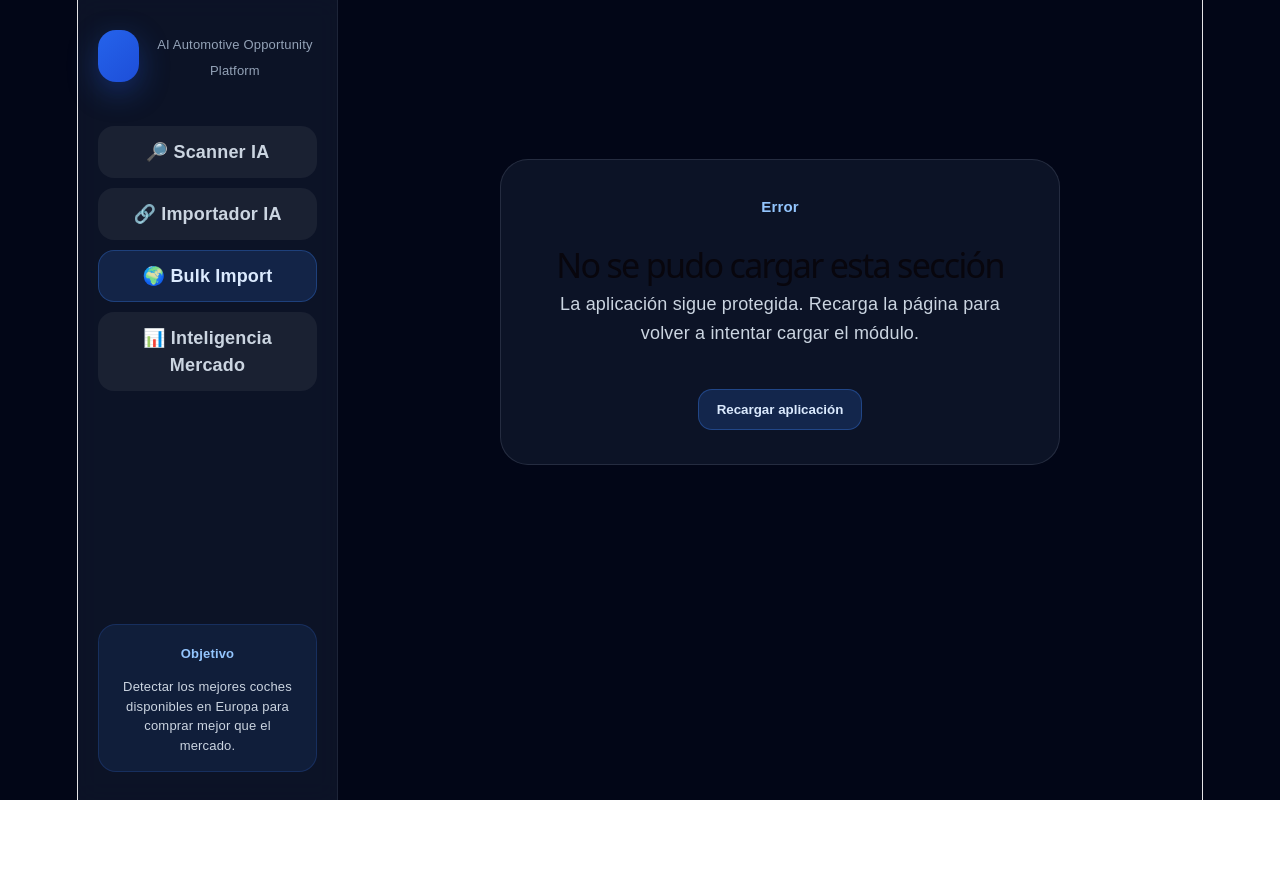
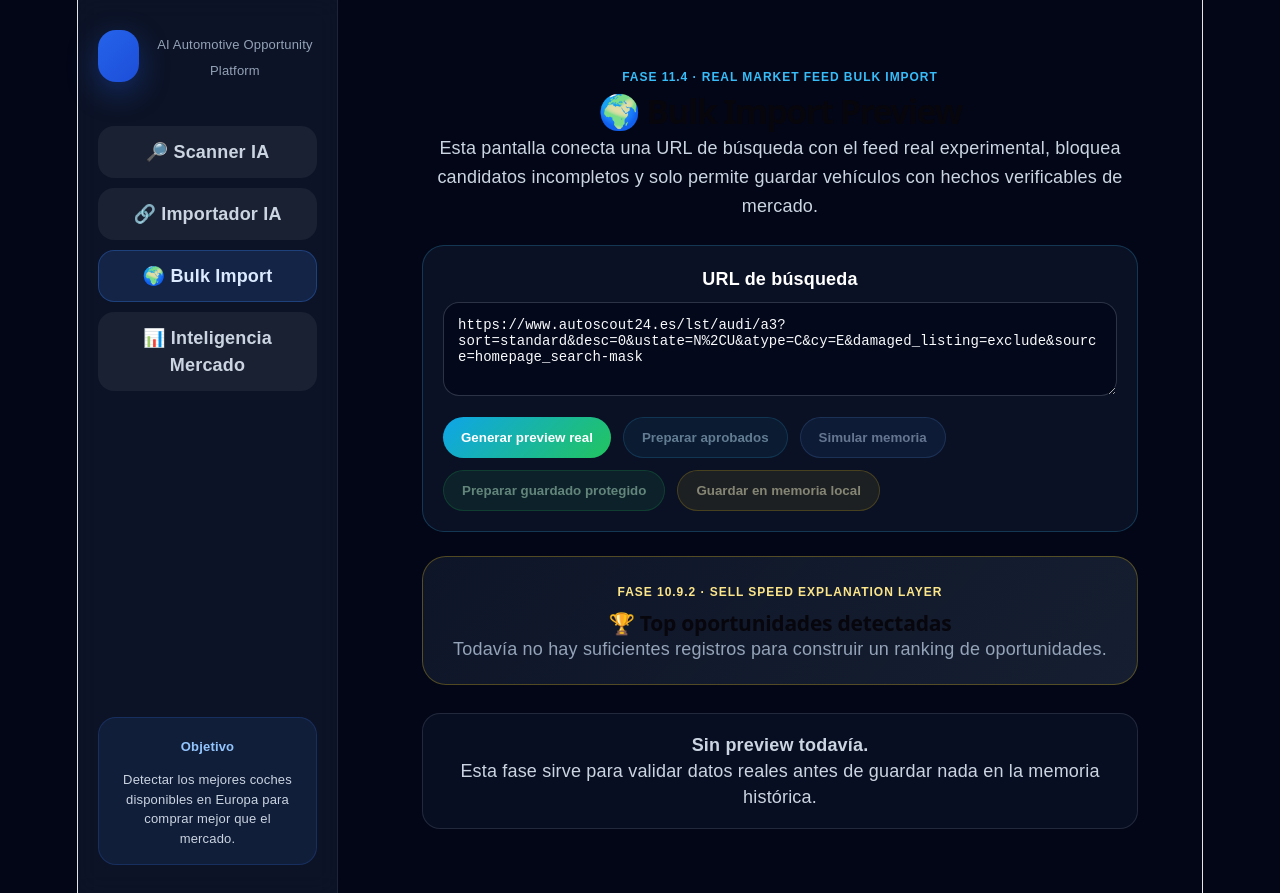
Before and after one commit to inviertetodo-hue/coches-saas-, a React (Vite) app: page /bulk-import in a window 1280 px wide. Before the commit the page ends 800 px from the top, so only its background shows below. Built offline with nearby package versions, Linux system fonts and the light colour scheme.

Commit message:
Fix diagnostics null guard in bulk import

```diff
--- a/src/pages/BulkImport.jsx
+++ b/src/pages/BulkImport.jsx
@@ -278,7 +278,7 @@ export default function BulkImport() {
             </div>
           ))}
         </div>
-      )}{realFeedResult.diagnostics?.map((item, index) => (
+      )}{realFeedResult?.diagnostics?.map((item, index) => (
   <div key={`${item.source}-${index}`} style={diagnosticStyle}>
     <strong>
       {item.source} · {item.status}
```
